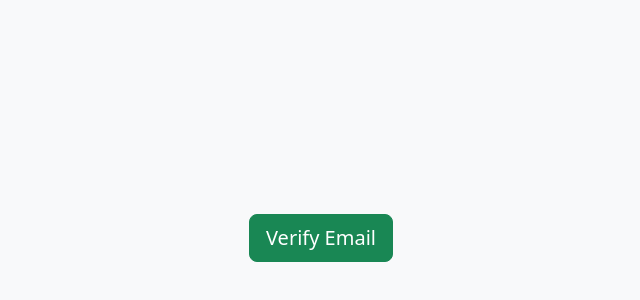
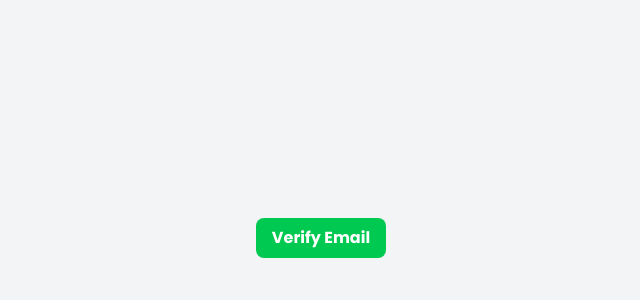
Before and after one commit to Kalkidan-Gashaw/frontednote, a React (Vite) app: page /verify/1 in a window 1280 px wide. Shown: the part 162-462 px from the top of the page, without its empty margins (319-959 px from the left). Built offline with nearby package versions, Linux system fonts and the light colour scheme.

Commit message:
Update VerifyEmail.jsx

```diff
--- a/src/pages/VerifyEmail.jsx
+++ b/src/pages/VerifyEmail.jsx
@@ -1,7 +1,7 @@
-import { useState } from "react";
-import { useNavigate } from "react-router-dom";
-import axiosInstance from "../services";
-import "bootstrap/dist/css/bootstrap.min.css";
+import React, { useState } from "react"; // Import React and useState
+import { useNavigate } from "react-router-dom"; // Import useNavigate from react-router-dom
+import axiosInstance from "../services"; // Import your axios instance
+import "../index.css"; // Import your CSS for Tailwind or other styles
 
 const VerifyEmail = () => {
   const navigate = useNavigate();
@@ -10,7 +10,7 @@ const VerifyEmail = () => {
   const handleVerify = async () => {
     setLoading(true);
     const queryParams = new URLSearchParams(window.location.search);
-    const token = queryParams.get("token");
+    const token = queryParams.get("token"); // Use token
 
     if (!token) {
       alert(
@@ -25,7 +25,7 @@ const VerifyEmail = () => {
       alert("Email verified successfully. You can now log in.");
       navigate("/");
     } catch (error) {
-      console.error(error);
+      console.log(error);
       const message =
         error.response?.data?.message ||
         "Verification failed. Please try again.";
@@ -36,11 +36,14 @@ const VerifyEmail = () => {
   };
 
   return (
-    <div className="d-flex align-items-center justify-content-center vh-100 bg-light">
+    <div className="flex items-center justify-center min-h-screen bg-gray-100">
       {loading ? (
-        <h2>Verifying your email...</h2>
+        <h2 className="text-xl">Verifying your email...</h2>
       ) : (
-        <button className="btn btn-success btn-lg" onClick={handleVerify}>
+        <button
+          className="bg-green-500 text-white font-bold py-2 px-4 rounded-lg hover:bg-green-600 transition duration-200"
+          onClick={handleVerify}
+        >
           Verify Email
         </button>
       )}
```
